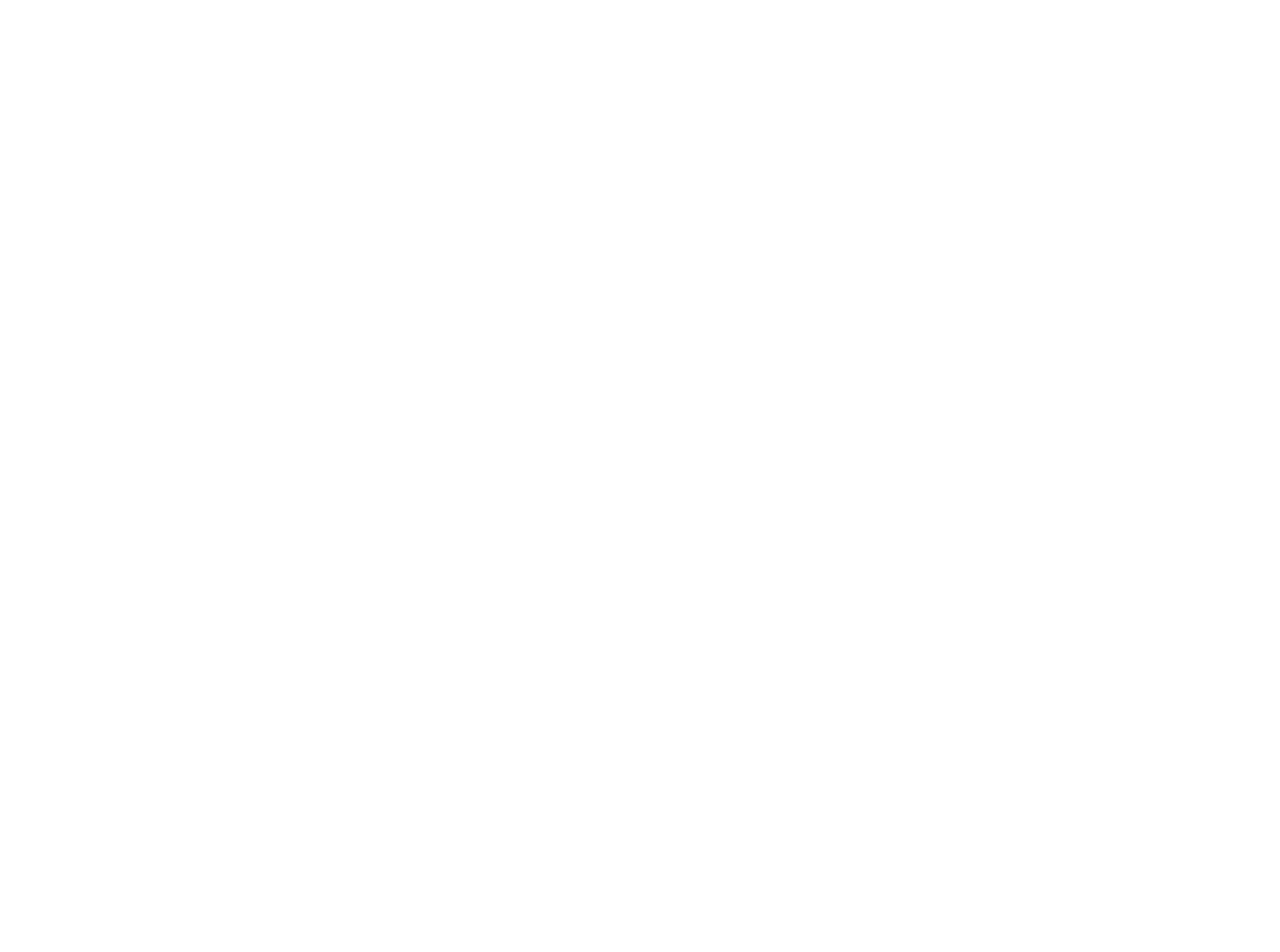
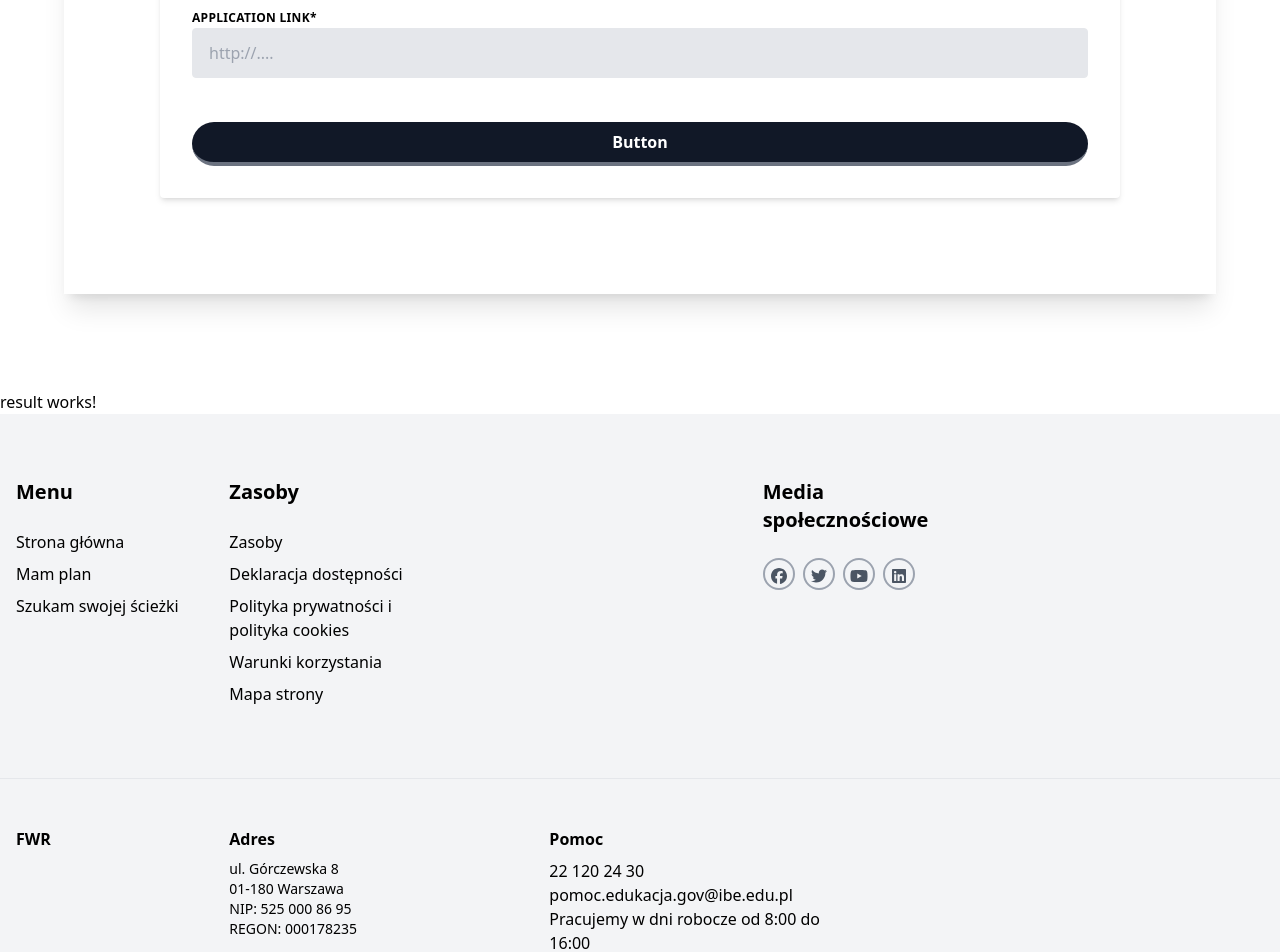
Before and after one commit to GalileoAI/frontend, an Angular app: page /home in a window 1280 px wide. Shown: the part 160-1112 px from the top of the page. Before the commit the page ends 800 px from the top, so only its background shows below. Built offline with nearby package versions, Linux system fonts and the light colour scheme.

Commit message:
chore: basic form look & basic footer look

```diff
--- a/package.json
+++ b/package.json
@@ -13,6 +13,11 @@
     "@angular/platform-browser": "^16.2.0",
     "@angular/platform-browser-dynamic": "^16.2.0",
     "@angular/router": "^16.2.0",
+    "@fortawesome/angular-fontawesome": "^0.13.0",
+    "@fortawesome/fontawesome-svg-core": "^6.4.2",
+    "@fortawesome/free-brands-svg-icons": "^6.4.2",
+    "@fortawesome/free-regular-svg-icons": "^6.4.2",
+    "@fortawesome/free-solid-svg-icons": "^6.4.2",
     "rxjs": "~7.8.0",
     "tslib": "^2.3.0",
     "zone.js": "~0.13.0"
--- a/src/app/app.module.ts
+++ b/src/app/app.module.ts
@@ -11,6 +11,8 @@ import {BrowserAnimationsModule} from "@angular/platform-browser/animations";
 import {HttpClientModule} from "@angular/common/http";
 import {FormsModule, ReactiveFormsModule} from "@angular/forms";
 import {CommonModule} from "@angular/common";
+import {FaIconLibrary, FontAwesomeModule} from "@fortawesome/angular-fontawesome";
+import {faFacebook, faLinkedin, faStackOverflow, faTwitter, faYoutube} from "@fortawesome/free-brands-svg-icons";
 
 @NgModule({
   declarations: [
@@ -24,6 +26,7 @@ import {CommonModule} from "@angular/common";
   imports: [
     BrowserModule,
     CommonModule,
+    FontAwesomeModule,
     AppRoutingModule,
     BrowserAnimationsModule,
     HttpClientModule,
@@ -33,4 +36,12 @@ import {CommonModule} from "@angular/common";
   providers: [],
   bootstrap: [AppComponent]
 })
-export class AppModule { }
+export class AppModule {constructor(library: FaIconLibrary) {
+  library.addIcons(
+    faStackOverflow,
+    faFacebook,
+    faTwitter,
+    faLinkedin,
+    faYoutube
+  );
+} }
--- a/src/app/components/footer/footer.component.html
+++ b/src/app/components/footer/footer.component.html
@@ -1 +1,80 @@
-<p>footer works!</p>
+<footer class="footer-1 bg-gray-100 py-8 sm:py-12">
+  <div class="container mx-auto px-4">
+    <div class="sm:flex sm:flex-wrap sm:-mx-4 md:py-4">
+      <div class="px-4 sm:w-1/2 md:w-1/4 xl:w-1/6">
+        <h5 class="text-xl font-bold mb-6">Menu</h5>
+        <ul class="list-none footer-links">
+          <li class="mb-2">
+            <a href="#" class="border-b border-solid border-transparent hover:border-purple-800 hover:text-purple-800">Strona główna</a>
+          </li>
+          <li class="mb-2">
+            <a href="#" class="border-b border-solid border-transparent hover:border-purple-800 hover:text-purple-800">Mam plan</a>
+          </li>
+          <li class="mb-2">
+            <a href="#" class="border-b border-solid border-transparent hover:border-purple-800 hover:text-purple-800">Szukam swojej ścieżki</a>
+          </li>
+        </ul>
+      </div>
+      <div class="px-4 sm:w-1/2 md:w-1/4 xl:w-1/6 mt-8 sm:mt-0">
+        <h5 class="text-xl font-bold mb-6">Zasoby</h5>
+        <ul class="list-none footer-links">
+          <li class="mb-2">
+            <a href="#" class="border-b border-solid border-transparent hover:border-purple-800 hover:text-purple-800">Zasoby</a>
+          </li>
+          <li class="mb-2">
+            <a href="#" class="border-b border-solid border-transparent hover:border-purple-800 hover:text-purple-800">Deklaracja dostępności</a>
+          </li>
+          <li class="mb-2">
+            <a href="#" class="border-b border-solid border-transparent hover:border-purple-800 hover:text-purple-800">Polityka prywatności i polityka cookies</a>
+          </li>
+          <li class="mb-2">
+            <a href="#" class="border-b border-solid border-transparent hover:border-purple-800 hover:text-purple-800">Warunki korzystania</a>
+          </li>
+          <li class="mb-2">
+            <a href="#" class="border-b border-solid border-transparent hover:border-purple-800 hover:text-purple-800">Mapa strony</a>
+          </li>
+        </ul>
+      </div>
+      <div class="px-4 mt-4 sm:w-1/3 xl:w-1/6 sm:mx-auto xl:mt-0 xl:ml-auto">
+        <h5 class="text-xl font-bold mb-6 sm:text-center xl:text-left">Media społecznościowe</h5>
+        <div class="flex sm:justify-center xl:justify-start">
+          <a href="" class="w-8 h-8 border border-2 border-gray-400 rounded-full text-center py-1 text-gray-600 hover:text-white hover:bg-blue-600 hover:border-blue-600">
+            <fa-icon [icon]="['fab', 'facebook']"></fa-icon>
+          </a>
+          <a href="" class="w-8 h-8 border border-2 border-gray-400 rounded-full text-center py-1 ml-2 text-gray-600 hover:text-white hover:bg-blue-400 hover:border-blue-400">
+            <fa-icon [icon]="['fab', 'twitter']"></fa-icon>
+          </a>
+          <a href="" class="w-8 h-8 border border-2 border-gray-400 rounded-full text-center py-1 ml-2 text-gray-600 hover:text-white hover:bg-red-600 hover:border-red-600">
+            <fa-icon [icon]="['fab', 'youtube']"></fa-icon>
+          </a>
+          <a href="" class="w-8 h-8 border border-2 border-gray-400 rounded-full text-center py-1 ml-2 text-gray-600 hover:text-white hover:bg-red-600 hover:border-red-600">
+            <fa-icon [icon]="['fab', 'linkedin']"></fa-icon>
+          </a>
+        </div>
+      </div>
+    </div>
+
+    <div class="sm:flex sm:flex-wrap sm:-mx-4 mt-6 pt-6 sm:mt-12 sm:pt-12 border-t">
+      <div class="sm:w-full px-4 md:w-1/6">
+        <strong>FWR</strong>
+      </div>
+      <div class="px-4 sm:w-1/2 md:w-1/4 mt-4 md:mt-0">
+        <h6 class="font-bold mb-2">Adres</h6>
+        <address class="not-italic mb-4 text-sm">
+          ul. Górczewska 8 <br>
+          01-180 Warszawa <br>
+          NIP: 525 000 86 95 <br>
+          REGON: 000178235<br>
+        </address>
+      </div>
+      <div class="px-4 sm:w-1/2 md:w-1/4 mt-4 md:mt-0">
+        <h6 class="font-bold mb-2">Pomoc</h6>
+        <div>
+          22 120 24 30<br>
+          pomoc.edukacja.gov@ibe.edu.pl<br>
+          Pracujemy w dni robocze od 8:00 do 16:00
+        </div>
+      </div>
+    </div>
+  </div>
+</footer>
--- a/src/app/components/main/main.component.html
+++ b/src/app/components/main/main.component.html
@@ -1,3 +1,5 @@
 <p>main works!</p>
-<app-form *ngIf="!hasResults"></app-form>
-<app-result></app-result>
+<div class="">
+  <app-form *ngIf="!hasResults"></app-form>
+  <app-result></app-result>
+</div>
--- a/src/app/view/form/form.component.html
+++ b/src/app/view/form/form.component.html
@@ -1 +1,78 @@
-<p>form works!</p>
+<div class="bg-gray-100 mx-auto max-w-6xl bg-white py-20 px-12 lg:px-24 shadow-xl mb-24">
+  <form>
+    <div class="bg-white shadow-md rounded px-8 pt-6 pb-8 mb-4 flex flex-col">
+<!--      <div class="-mx-3 md:flex mb-6">
+        <div class="md:w-1/2 px-3 mb-6 md:mb-0">
+          <label class="uppercase tracking-wide text-black text-xs font-bold mb-2" for="company">
+            Company Name*
+          </label>
+          <input class="w-full bg-gray-200 text-black border border-gray-200 rounded py-3 px-4 mb-3" id="company" type="text" placeholder="Tutsplus">
+          <div>
+              <span class="text-red-500 text-xs italic">
+                Please fill out this field.
+              </span>
+          </div>
+        </div>
+        <div class="md:w-1/2 px-3">
+          <label class="uppercase tracking-wide text-black text-xs font-bold mb-2" for="title">
+            Title*
+          </label>
+          <input class="w-full bg-gray-200 text-black border border-gray-200 rounded py-3 px-4 mb-3" id="title" type="text" placeholder="Software Engineer">
+        </div>
+      </div>-->
+      <div class="-mx-3 md:flex mb-6">
+        <div class="md:w-full px-3">
+          <label class="uppercase tracking-wide text-black text-xs font-bold mb-2" for="application-link">
+            Application Link*
+          </label>
+          <input class="w-full bg-gray-200 text-black border border-gray-200 rounded py-3 px-4 mb-3" id="application-link" type="text" placeholder="http://....">
+        </div>
+      </div>
+<!--      <div class="-mx-3 md:flex mb-2">
+        <div class="md:w-1/2 px-3 mb-6 md:mb-0">
+          <label class="uppercase tracking-wide text-black text-xs font-bold mb-2" for="location">
+            Location*
+          </label>
+          <div>
+            <select class="w-full bg-gray-200 border border-gray-200 text-black text-xs py-3 px-4 pr-8 mb-3 rounded" id="location">
+              <option>Abuja</option>
+              <option>Enugu</option>
+              <option>Lagos</option>
+            </select>
+          </div>
+        </div>
+        <div class="md:w-1/2 px-3">
+          <label class="uppercase tracking-wide text-black text-xs font-bold mb-2" for="job-type">
+            Job Type*
+          </label>
+          <div>
+            <select class="w-full bg-gray-200 border border-gray-200 text-black text-xs py-3 px-4 pr-8 mb-3 rounded" id="job-type">
+              <option>Full-Time</option>
+              <option>Part-Time</option>
+              <option>Internship</option>
+            </select>
+          </div>
+        </div>
+        <div class="md:w-1/2 px-3">
+          <label class="uppercase tracking-wide text-black text-xs font-bold mb-2" for="department">
+            Department*
+          </label>
+          <div>
+            <select class="w-full bg-gray-200 border border-gray-200 text-black text-xs py-3 px-4 pr-8 mb-3 rounded" id="department">
+              <option>Engineering</option>
+              <option>Design</option>
+              <option>Customer Support</option>
+            </select>
+          </div>
+        </div>
+      </div>-->
+      <div class="-mx-3 md:flex mt-2">
+        <div class="md:w-full px-3">
+          <button class="md:w-full bg-gray-900 text-white font-bold py-2 px-4 border-b-4 hover:border-b-2 border-gray-500 hover:border-gray-100 rounded-full">
+            Button
+          </button>
+        </div>
+      </div>
+    </div>
+  </form>
+</div>
```
Also changed, not shown: 1 other file (tests, documents, lock files or other folders).
